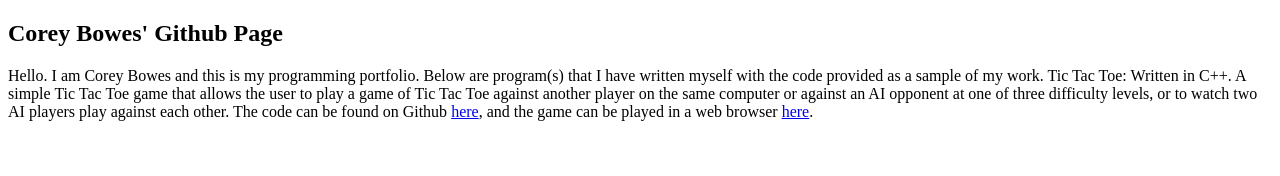
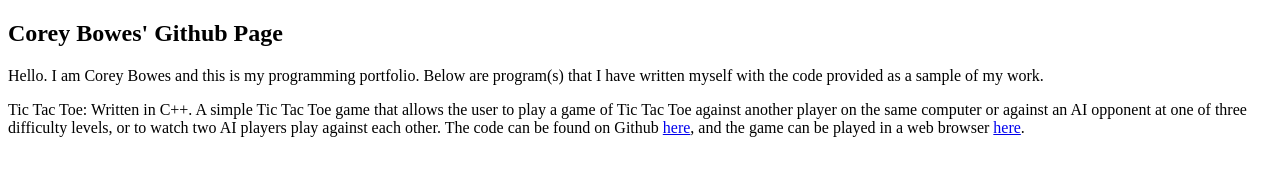
Before and after one commit to CoreyBowes/CoreyBowes.github.io, a plain HTML site: page index.html in a window 1280 px wide. Drawn offline with Linux system fonts and the light colour scheme.

Commit message:
June 6 Commit.

```diff
--- a/index.html
+++ b/index.html
@@ -4,9 +4,8 @@
 </head>
 <body>
 <h2>Corey Bowes' Github Page</h2>
-<p>Hello. I am Corey Bowes and this is my programming portfolio. Below are program(s) that I have written myself with the code provided as a sample of my work.
+<p>Hello. I am Corey Bowes and this is my programming portfolio. Below are program(s) that I have written myself with the code provided as a sample of my work.</p>
 
-Tic Tac Toe: Written in C++. A simple Tic Tac Toe game that allows the user to play a game of Tic Tac Toe against another player on the same computer or against an AI opponent at one of three difficulty levels, or to watch two AI players play against each other. The code can be found on Github <a href="https://github.com/CoreyBowes/Tic-Tac-Toe">here</a>, and the game can be played in a web browser <a href="https://goo.gl/KM2XxT">here</a>.
-</p>
+<p>Tic Tac Toe: Written in C++. A simple Tic Tac Toe game that allows the user to play a game of Tic Tac Toe against another player on the same computer or against an AI opponent at one of three difficulty levels, or to watch two AI players play against each other. The code can be found on Github <a href="https://github.com/CoreyBowes/Tic-Tac-Toe">here</a>, and the game can be played in a web browser <a href="https://goo.gl/KM2XxT">here</a>.</p>
 </body>
 </html>
```
